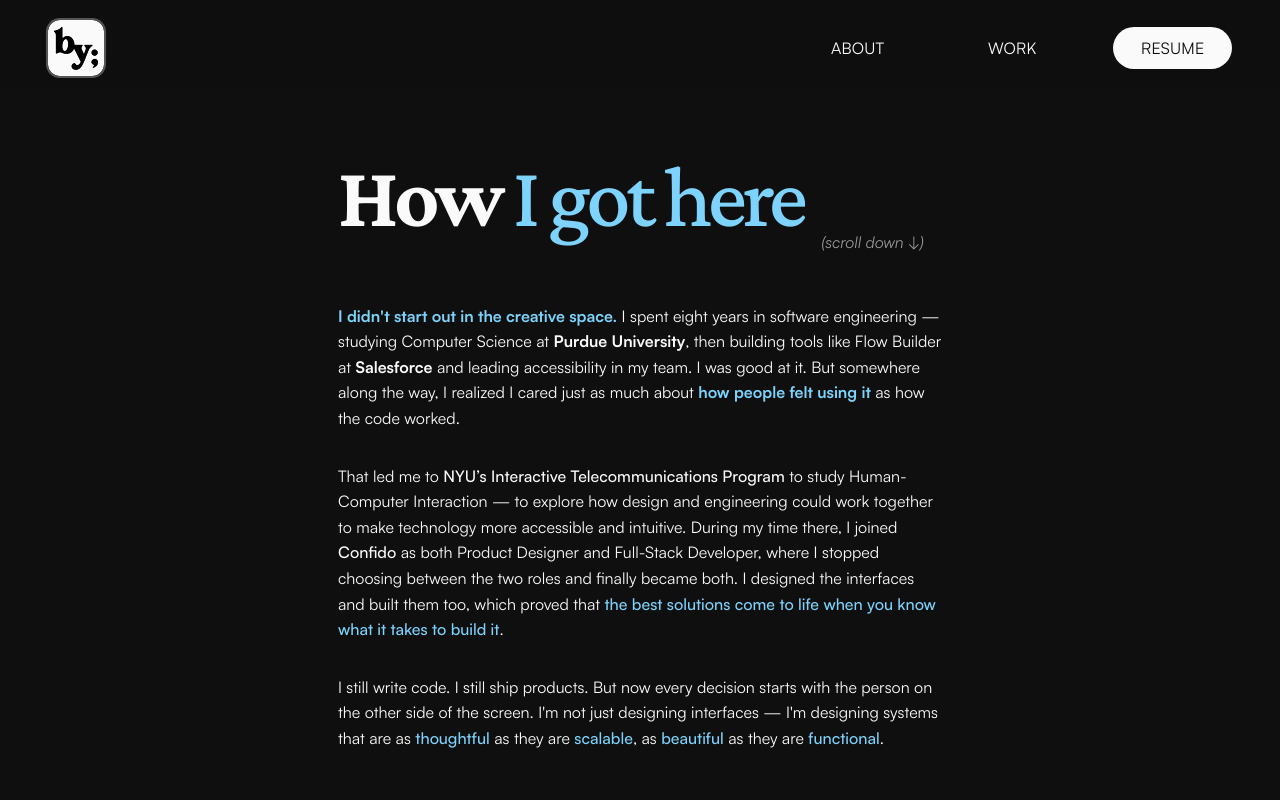
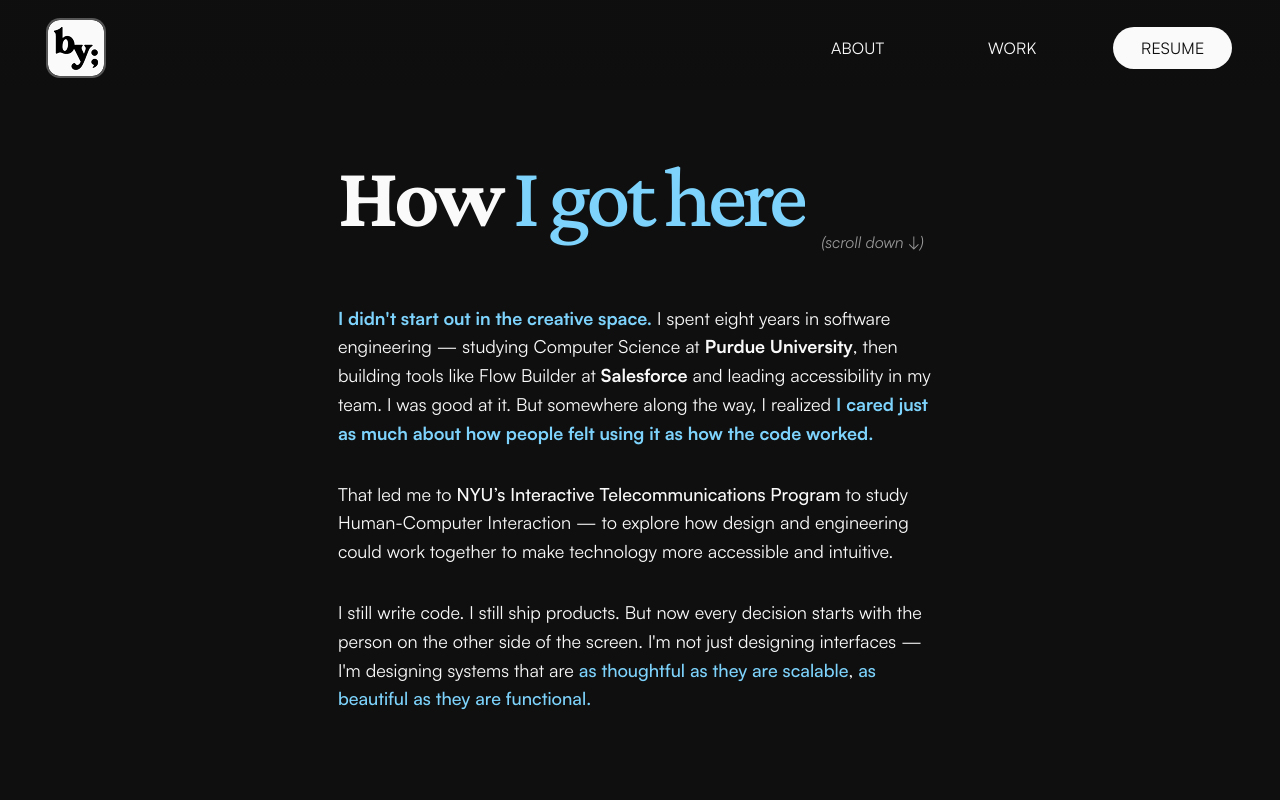
Before and after one commit to bevyip/portfolio, a React (Vite) app: page /about in a window 1280 px wide. Shown: the top 800 px of the page. Built offline with nearby package versions, Linux system fonts and the light colour scheme; a web font is replaced by a local one.

Commit message:
updated about blurb

```diff
--- a/src/pages/About/About.css
+++ b/src/pages/About/About.css
@@ -453,7 +453,7 @@
 }
 
 /* Responsive behavior - hide or reposition stickers on smaller screens */
-@media (max-width: 1024px) {
+@media (max-width: 1023px) {
   .about-sticker-purdue,
   .about-sticker-nyu,
   .about-sticker-react {
--- a/src/pages/About/About.jsx
+++ b/src/pages/About/About.jsx
@@ -168,7 +168,7 @@
                   />
                 </div>
                 <p
-                  className="text-[14px] md:text-[16px] leading-[1.5] md:leading-[1.6] font-normal"
+                  className="text-[16px] sm:text-[17px] md:text-[18px] leading-[1.5] md:leading-[1.6] font-normal"
                   style={{ color: "#fafafa" }}
                 >
                   <span
@@ -198,15 +198,13 @@
                       Salesforce
                     </a>{" "}
                     and leading accessibility in my team. I was good at it. But
-                    somewhere along the way, I realized I cared just as much
-                    about{" "}
+                    somewhere along the way, I realized{" "}
                     <span
                       className="font-semibold"
                       style={{ color: "#7DD3FC" }}
                     >
-                      how people felt using it
-                    </span>{" "}
-                    as how the code worked.
+                      I cared just as much about how people felt using it as how the code worked.
+                    </span>
                   </span>
                 </p>
               </div>
@@ -236,7 +234,7 @@
                   />
                 </div>
                 <p
-                  className="text-[14px] md:text-[16px] leading-[1.5] md:leading-[1.6] font-normal about-paragraph-2 about-fade-in"
+                  className="text-[16px] sm:text-[17px] md:text-[18px] leading-[1.5] md:leading-[1.6] font-normal about-paragraph-2 about-fade-in"
                   style={{ color: "#fafafa" }}
                 >
                   That led me to{" "}
@@ -250,24 +248,7 @@
                   </a>{" "}
                   to study Human-Computer Interaction — to explore how design
                   and engineering could work together to make technology more
-                  accessible and intuitive. During my time there, I joined{" "}
-                  <a
-                    href="https://www.confidotech.com/"
-                    target="_blank"
-                    rel="noopener noreferrer"
-                    className="font-medium about-company-link"
-                  >
-                    Confido
-                  </a>{" "}
-                  as both Product Designer and Full-Stack Developer, where I
-                  stopped choosing between the two roles and finally became
-                  both. I designed the interfaces and built them too, which
-                  proved that{" "}
-                  <span className="font-medium" style={{ color: "#7DD3FC" }}>
-                    the best solutions come to life when you know what it takes
-                    to build it
-                  </span>
-                  .
+                  accessible and intuitive.
                 </p>
               </div>
 
@@ -297,29 +278,20 @@
                 </div>
                 <p
                   id="last-blurb-paragraph"
-                  className="text-[14px] md:text-[16px] leading-[1.5] md:leading-[1.6] font-normal about-paragraph-3 about-fade-in"
+                  className="text-[16px] sm:text-[17px] md:text-[18px] leading-[1.5] md:leading-[1.6] font-normal about-paragraph-3 about-fade-in"
                   style={{ color: "#fafafa" }}
                 >
                   I still write code. I still ship products. But now every
                   decision starts with the person on the other side of the
                   screen. I'm not just designing interfaces — I'm designing
-                  systems that are as{" "}
+                  systems that are{" "}
                   <span className="font-medium" style={{ color: "#7DD3FC" }}>
-                    thoughtful
-                  </span>{" "}
-                  as they are{" "}
+                    as thoughtful as they are scalable
+                  </span>
+                  ,{" "}
                   <span className="font-medium" style={{ color: "#7DD3FC" }}>
-                    scalable
+                    as beautiful as they are functional.
                   </span>
-                  , as{" "}
-                  <span className="font-medium" style={{ color: "#7DD3FC" }}>
-                    beautiful
-                  </span>{" "}
-                  as they are{" "}
-                  <span className="font-medium" style={{ color: "#7DD3FC" }}>
-                    functional
-                  </span>
-                  .
                 </p>
               </div>
             </div>
```
Also changed, not shown: 5 other files (tests, documents, lock files or other folders).
